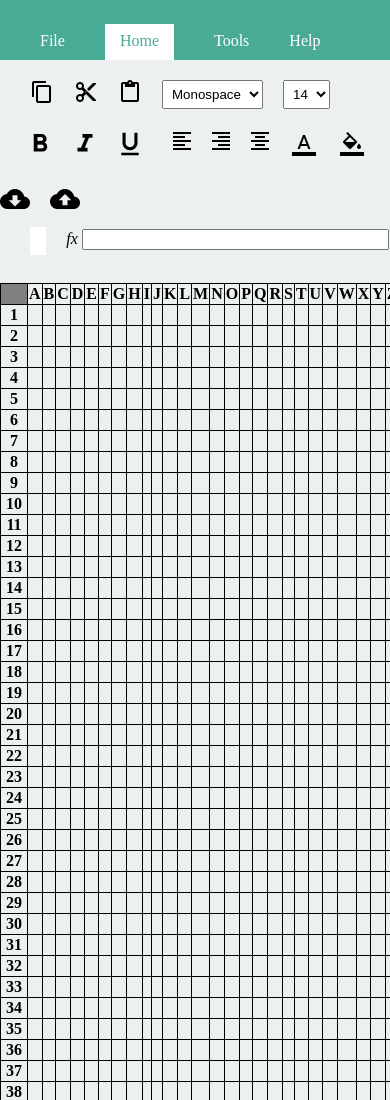
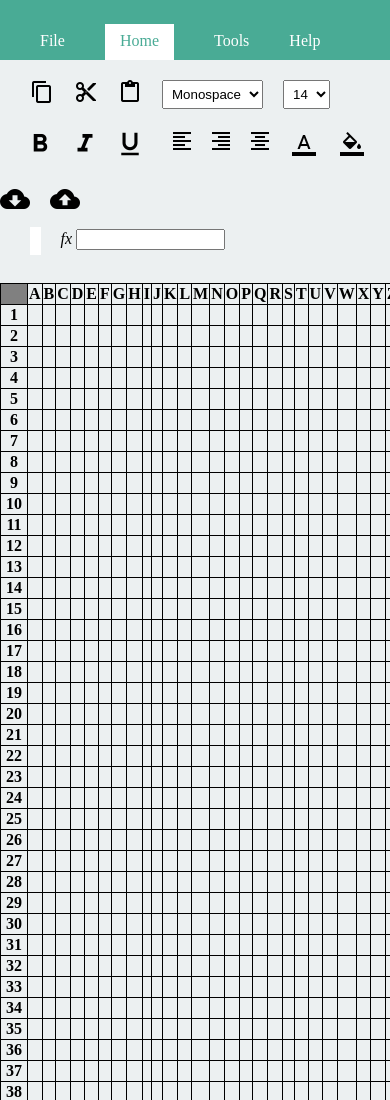
Before and after one commit to ShemeerCoder-01/Excel_clone, a plain HTML site: page index.html in a window 390 px wide. Shown: the top 1100 px of the page. Drawn offline with Linux system fonts and the light colour scheme.

Commit message:
second commit

```diff
--- a/style.css
+++ b/style.css
@@ -170,7 +170,7 @@ background-color: white;
 
 }
 
-@media  (max-width: 765px) {
+@media  (max-width:860px) {
     .table{
         border-collapse : collapse;
         width: 100%;
@@ -189,5 +189,8 @@ background-color: white;
         height: auto;
         width: 100%;
     }
+    #searchCont,#search{
+        max-width: 70%;
+    }
 
 }
```
Also changed, not shown: index.html (+1 -7 lines).
